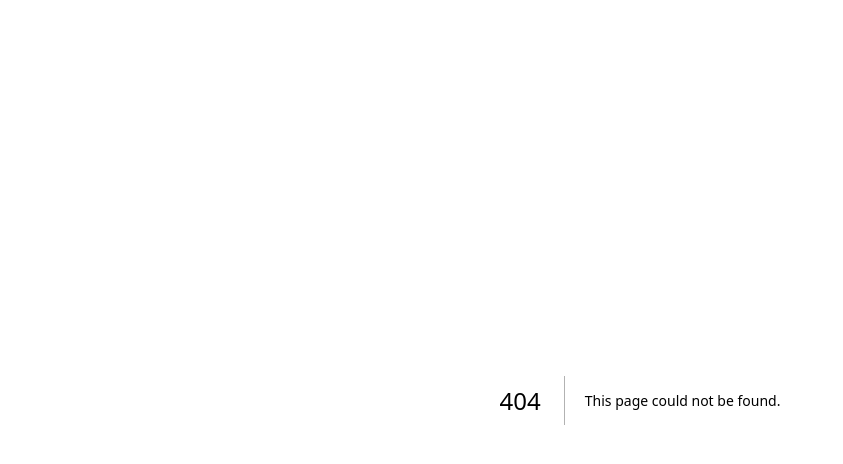
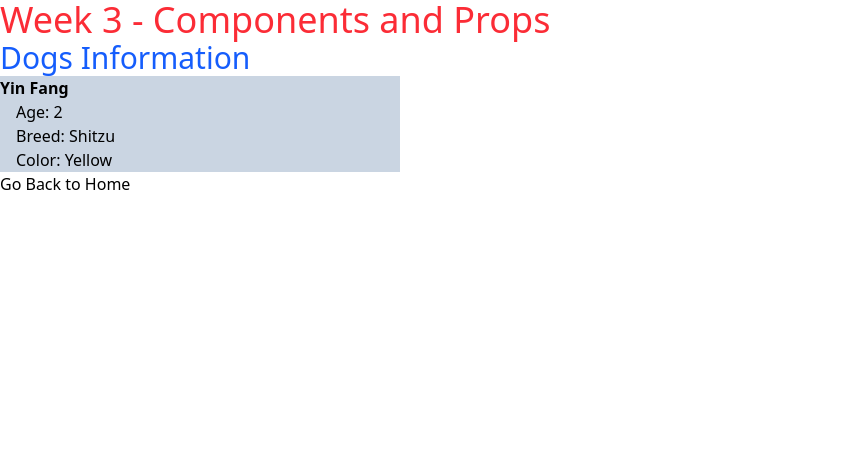
Before and after one commit to louispadillo/cprg306a-assignment, a Next.js app: page /week-3 in a window 1280 px wide. Before the commit this address had no page. Shown: the top 464 px of the page, without its empty margins (0-843 px from the left). Built offline with nearby package versions, Linux system fonts and the light colour scheme.

Commit message:
added Luiz's github to week 2, added week 3

```diff
--- a/app/page.js
+++ b/app/page.js
@@ -7,6 +7,7 @@
 
 import Image from "next/image";
 import Link from "next/link";
+import Person from "./person";
 
 // Accounting for the next weekly assignments up to 10.
 const weeks = [2, 3, 4, 5, 6, 7, 8, 9, 10];
@@ -26,6 +27,10 @@ export default function Home() {
         </li>
       ))}
       </ul>
+
+      <Person name="Louis" age={25}/>
+
+      <Person name="Jane" age={27}/>
     </main>
   );
 }
--- /dev/null
+++ b/app/person.js
@@ -0,0 +1,11 @@
+import Link from "next/link";
+
+// Created a back to link to the home page for easier navigation.
+export default function Person(props) {
+    return (
+        <div>
+            <h1>{props.name}</h1>
+            <p>Age: {props.age} years old</p>
+        </div>
+    );
+}
--- a/app/week-2/student-info.js
+++ b/app/week-2/student-info.js
@@ -4,7 +4,9 @@ export default function StudentInfo() {
     return (
         <main>
             <h1>Name: Louis Padillo</h1>
-            <Link href="https://github.com/louispadillo">My Github</Link>
+            <Link href="https://github.com/louispadillo">My Github: louispadillo</Link>
+            <h1>Name: Luiz Felipe Correra</h1>
+            <Link href="https://github.com/lipe22cwb">My Github: lipe22cwb</Link>
         </main>
     );
 }
--- /dev/null
+++ b/app/week-3/page.js
@@ -0,0 +1,23 @@
+import GoBack from "../go-back";
+
+export default function Page() {
+    const dog1 = {
+        name: "Yin Fang",
+        age: 2,
+        breed: "Shitzu",
+        color: "Yellow"
+    }
+    return (
+        <main>
+            <h1 className="text-4xl text-red-500">Week 3 - Components and Props</h1>
+            <h2 className="text-3xl text-blue-600">Dogs Information</h2>
+            <section className="bg-slate-300 w-100">
+                <h2 className="font-bold">{dog1.name}</h2>
+                <p className="ml-4">Age: {dog1.age}</p>
+                <p className="ml-4">Breed: {dog1.breed}</p>
+                <p className="ml-4">Color: {dog1.color}</p>
+            </section>
+            <GoBack />
+        </main>
+    );
+}
```
